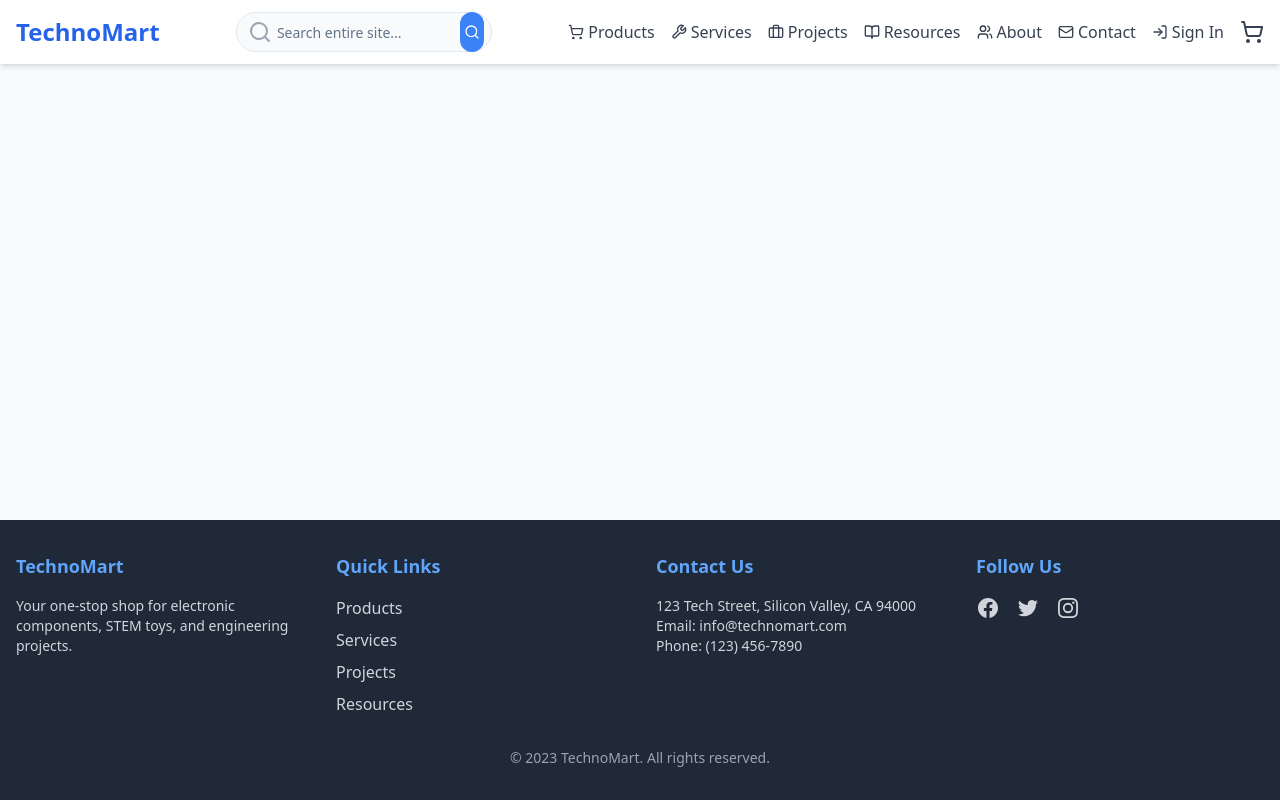
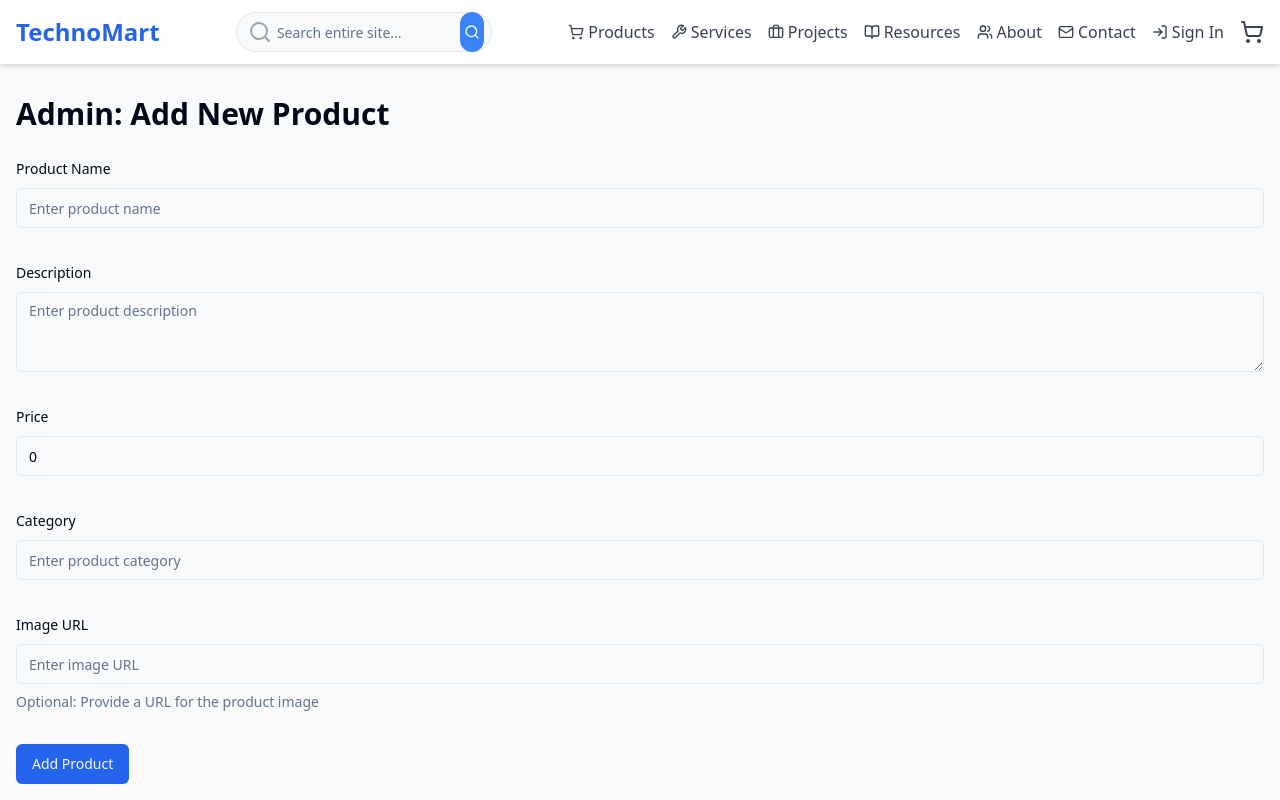
Before and after one commit to Crypto-star/techshopper-hub, a React (Vite) app: page /admin/products in a window 1280 px wide. Shown: the top 800 px of the page. Built offline with nearby package versions, Linux system fonts and the light colour scheme; the HTML template or start-up script is replaced by a standard one.

Commit message:
Add product addition functionality
Implement methods to efficiently add products to the database with relevant details. This includes creating necessary hooks and integrating them into the existing product management system.
[skip gpt_engineer]

```diff
--- a/src/App.jsx
+++ b/src/App.jsx
@@ -20,6 +20,7 @@ import VerifyOTP from "./pages/VerifyOTP";
 import Profile from "./pages/Profile";
 import SearchResults from "./pages/SearchResults";
 import Cart from "./pages/Cart";
+import AdminProducts from "./pages/AdminProducts";
 
 const queryClient = new QueryClient();
 
@@ -49,6 +50,7 @@ const App = () => {
                       <Route path="/profile" element={<Profile />} />
                       <Route path="/search" element={<SearchResults />} />
                       <Route path="/cart" element={<Cart />} />
+                      <Route path="/admin/products" element={<AdminProducts />} />
                     </Routes>
                   </main>
                   <Footer />
--- /dev/null
+++ b/src/components/AdminProductForm.jsx
@@ -0,0 +1,121 @@
+import React from 'react';
+import { useForm } from 'react-hook-form';
+import { zodResolver } from '@hookform/resolvers/zod';
+import * as z from 'zod';
+import { useAddProduct } from '../integrations/supabase/hooks/useProducts';
+import { Button } from "@/components/ui/button";
+import { Input } from "@/components/ui/input";
+import { Textarea } from "@/components/ui/textarea";
+import { Form, FormControl, FormDescription, FormField, FormItem, FormLabel, FormMessage } from "@/components/ui/form";
+import { toast } from 'sonner';
+
+const productSchema = z.object({
+  name: z.string().min(1, 'Name is required'),
+  description: z.string().min(1, 'Description is required'),
+  price: z.number().positive('Price must be positive'),
+  category: z.string().min(1, 'Category is required'),
+  image_url: z.string().url('Must be a valid URL').optional(),
+});
+
+const AdminProductForm = () => {
+  const form = useForm({
+    resolver: zodResolver(productSchema),
+    defaultValues: {
+      name: '',
+      description: '',
+      price: 0,
+      category: '',
+      image_url: '',
+    },
+  });
+
+  const addProduct = useAddProduct();
+
+  const onSubmit = async (data) => {
+    try {
+      await addProduct.mutateAsync(data);
+      toast.success('Product added successfully');
+      form.reset();
+    } catch (error) {
+      toast.error('Failed to add product');
+    }
+  };
+
+  return (
+    <Form {...form}>
+      <form onSubmit={form.handleSubmit(onSubmit)} className="space-y-8">
+        <FormField
+          control={form.control}
+          name="name"
+          render={({ field }) => (
+            <FormItem>
+              <FormLabel>Product Name</FormLabel>
+              <FormControl>
+                <Input placeholder="Enter product name" {...field} />
+              </FormControl>
+              <FormMessage />
+            </FormItem>
+          )}
+        />
+        <FormField
+          control={form.control}
+          name="description"
+          render={({ field }) => (
+            <FormItem>
+              <FormLabel>Description</FormLabel>
+              <FormControl>
+                <Textarea placeholder="Enter product description" {...field} />
+              </FormControl>
+              <FormMessage />
+            </FormItem>
+          )}
+        />
+        <FormField
+          control={form.control}
+          name="price"
+          render={({ field }) => (
+            <FormItem>
+              <FormLabel>Price</FormLabel>
+              <FormControl>
+                <Input type="number" step="0.01" {...field} onChange={e => field.onChange(parseFloat(e.target.value))} />
+              </FormControl>
+              <FormMessage />
+            </FormItem>
+          )}
+        />
+        <FormField
+          control={form.control}
+          name="category"
+          render={({ field }) => (
+            <FormItem>
+              <FormLabel>Category</FormLabel>
+              <FormControl>
+                <Input placeholder="Enter product category" {...field} />
+              </FormControl>
+              <FormMessage />
+            </FormItem>
+          )}
+        />
+        <FormField
+          control={form.control}
+          name="image_url"
+          render={({ field }) => (
+            <FormItem>
+              <FormLabel>Image URL</FormLabel>
+              <FormControl>
+                <Input placeholder="Enter image URL" {...field} />
+              </FormControl>
+              <FormDescription>Optional: Provide a URL for the product image</FormDescription>
+              <FormMessage />
+            </FormItem>
+          )}
+        />
+        <Button type="submit" disabled={addProduct.isPending}>
+          {addProduct.isPending ? 'Adding...' : 'Add Product'}
+        </Button>
+      </form>
+    </Form>
+  );
+};
+
+export default AdminProductForm;
--- /dev/null
+++ b/src/pages/AdminProducts.jsx
@@ -0,0 +1,13 @@
+import React from 'react';
+import AdminProductForm from '../components/AdminProductForm';
+
+const AdminProducts = () => {
+  return (
+    <div className="container mx-auto px-4 py-8">
+      <h1 className="text-3xl font-bold mb-6">Admin: Add New Product</h1>
+      <AdminProductForm />
+    </div>
+  );
+};
+
+export default AdminProducts;
```
